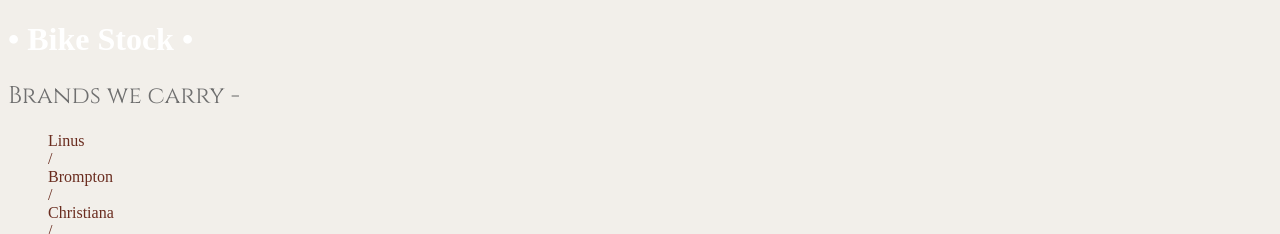
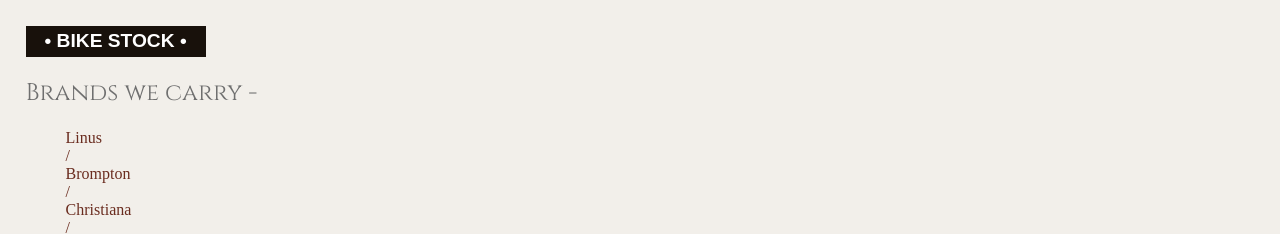
Before and after one commit to stringist/bike_page, a plain HTML site: page index.html in a window 1280 px wide. Shown: the top 234 px of the page. Drawn offline with Linux system fonts and the light colour scheme; no server answers.

Commit message:
ugly logo 'done'

```diff
--- a/style.css
+++ b/style.css
@@ -17,6 +17,7 @@
 
 body {
     background-color: #f2efea;
+    margin: 2%;
 }
 
 main {
@@ -46,8 +47,15 @@ h3 {
     margin: 0;
 }
 
-.logo {
-    color: white;
+h1.logo {
+    color: #ffffff;
+    background-color: #18110b;
+    font-family: var(--sansfont);
+    text-align: center;
+    text-transform: uppercase;
+    font-size: 1.2rem;
+    padding: .3rem;
+    width: 180px;
 }
 
 ul {
```
